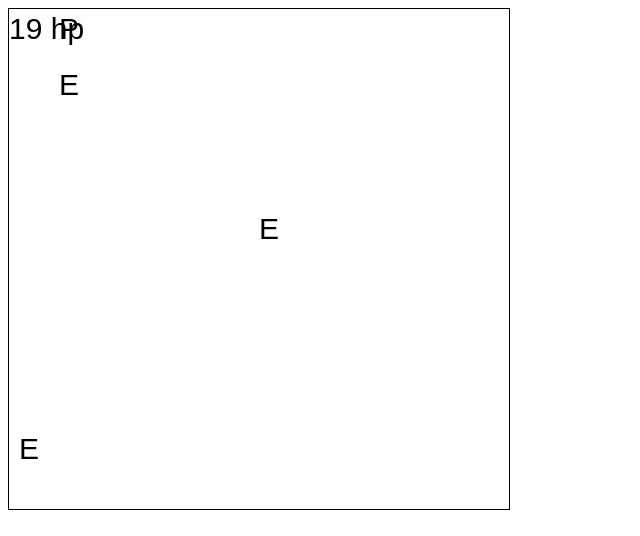
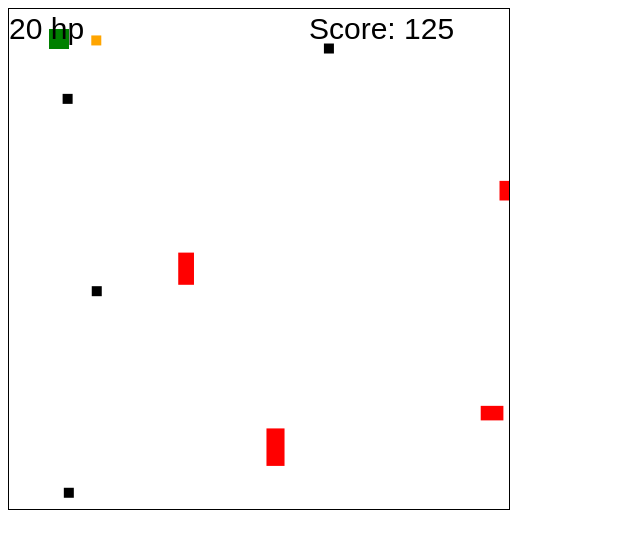
Before and after one commit to MrCuongDo/makingHTMLGame, a plain HTML site: page index.html in a window 1280 px wide. Shown: the whole page, without its empty margins (0-640 px from the left). Drawn offline with Linux system fonts and the light colour scheme.

Commit message:
now can loot upgrade and shoot bullet

```diff
--- a/index.html
+++ b/index.html
@@ -18,7 +18,8 @@
 	const DISTANCE_COLLIDING= 30;
 	let timeWhenGameStarted = Date.now();
 
-	var message = 'Bouncing';
+	var frameCount = 0;
+	var score = 0;
 
 	// player
 	let player = {
@@ -26,11 +27,17 @@
 		spdX: 40,
 		y: 30,
 		spdY: 5,
+		width: 20,
+		height: 20,
 		name:'P',
+		color: "green",
 		hp: 20
 	}
 
-	let enemyList = {}
+	let enemyList = {};
+	let upgradeList = {};
+	let bulletList = {};
+
 
 	//FUNCTION DECLARATION
 	getDistanceBetweenEntity = function (entity1, entity2) { // return distance (number)
@@ -39,27 +46,43 @@
 		return Math.sqrt(vx*vx + vy*vy);
 	}
 
+	// testCollisionEntity = function (entity1, entity2){ // return if colliding (true/false)
+	// 	let distance = getDistanceBetweenEntity(entity1,entity2);
+	// 	return distance < DISTANCE_COLLIDING; // return true neu distance nho hon 10
+	// }
 	testCollisionEntity = function (entity1, entity2){ // return if colliding (true/false)
-		let distance = getDistanceBetweenEntity(entity1,entity2);
-		return distance < DISTANCE_COLLIDING; // return true neu distance nho hon 10
+		let rect1 = {
+			x: entity1.x - entity1.width / 2,
+			y:  entity1.y - entity1.height / 2,
+			width: entity1.width,
+			height : entity1.height
+		}
+
+		let rect2 = {
+			x: entity2.x - entity2.width / 2,
+			y: entity2.y - entity2.height / 2,
+			width: entity2.width,
+			height : entity2.height
+		}
+		return testCollisionRectRect(rect1,rect2);
 	}
 
-	enemy = function (id, x, y, spdX, spdY) {
-		let enemy = {
-			x: x,
-			spdX: spdX,
-			y:y,
-			spdY: spdY,
-			name: "E" ,
-			id: id
-		}
-
-		enemyList[id] = enemy;
+	testCollisionRectRect =  function (rect1, rect2){
+		return rect1.x <= rect2.x + rect2.width
+			&& rect2.x <= rect1.x + rect1.width
+			&& rect1.y <= rect2.y + rect2.width
+			&& rect2.y <= rect1.y + rect1.width
 	}
 
 	document.onmousemove = function (mouse){
-		var mouseX = mouse.clientX;
-		var mouseY = mouse.clientY;
+		var mouseX = mouse.clientX - document.getElementById('ctx').getBoundingClientRect().left;
+		var mouseY = mouse.clientY - document.getElementById('ctx').getBoundingClientRect().top;
+
+		if(mouseX < player.width/2) mouseX=player.width/2;
+		if(mouseY < player.height/2) mouseY=player.height/2;
+
+		if(mouseX > WIDTH - player.width/2) mouseX=WIDTH - player.width/2;
+		if(mouseY > HEIGHT - player.height/2) mouseY=HEIGHT - player.height/2;
 
 		player.x = mouseX;
 		player.y = mouseY;
@@ -85,11 +108,122 @@
 	}
 
 	drawEntity = function (something){
-		ctx.fillText(something.name,something.x,something.y);
+		ctx.save();
+		ctx.fillStyle = something.color;
+		ctx.fillRect(something.x-something.width / 2,something.y - something.height / 2,something.width ,something.height);
+		ctx.restore();
+	}
+
+	enemy = function (id, x, y, spdX, spdY,width,height) {
+		let enemy = {
+			x: x,
+			spdX: spdX,
+			y:y,
+			spdY: spdY,
+			width : width,
+			height: height,
+			name: "E" ,
+			color: "red",
+			id: id
+		}
+
+		enemyList[id] = enemy;
+	}
+
+	randomlyGenerateEnemy = function(){
+        //Math.random() returns a number between 0 and 1
+        var x = Math.random()*WIDTH;
+        var y = Math.random()*HEIGHT;
+        var height = 10 + Math.random()*30;     //between 10 and 40
+        var width = 10 + Math.random()*30;
+        var id = Math.random();
+        var spdX = 5 + Math.random() * 5;
+        var spdY = 5 + Math.random() * 5;
+        enemy(id,x,y,spdX,spdY,width,height);
+	}
+
+	upgrade = function (id, x, y, spdX, spdY,width,height) {
+			let upgrade = {
+				x: x,
+				spdX: spdX,
+				y:y,
+				spdY: spdY,
+				width : width,
+				height: height,
+				name: "U" ,
+				color: "orange",
+				id: id
+			}
+
+			upgradeList[id] = upgrade;
+		}
+
+	randomlyGenerateUpgrade = function(){
+        //Math.random() returns a number between 0 and 1
+        var x = Math.random()*WIDTH;
+        var y = Math.random()*HEIGHT;
+        var height = 10 ;     //between 10 and 40
+        var width = 10 ;
+        var id = Math.random();
+        var spdX = 0;
+        var spdY = 0;
+        upgrade(id,x,y,spdX,spdY,width,height);
+	}
+
+	Bullet = function (id,x,y,spdX,spdY,width,height){
+        var asd = {
+            x:x,
+            spdX:spdX,
+            y:y,
+            spdY:spdY,
+            name:'E',
+            id:id,
+            width:width,
+            height:height,
+            color:'black',
+        };
+        bulletList[id] = asd;
+	}
+
+	randomlyGenerateBullet = function(){
+        //Math.random() returns a number between 0 and 1
+        var x = player.x;
+        var y = player.y;
+        var height = 10;
+        var width = 10;
+        var id = Math.random();
+
+        var angle = Math.random()*360;
+        var spdX = Math.cos(angle/180*Math.PI)*5;
+        var spdY = Math.sin(angle/180*Math.PI)*5;
+        Bullet(id,x,y,spdX,spdY,width,height);
 	}
 
 	update = function (){
 		ctx.clearRect(0,0,WIDTH,HEIGHT); // xoa het noi dung trong canvas truoc khi ve lai
+		frameCount++;
+		score++;
+		if(frameCount % 100 === 0)
+			randomlyGenerateEnemy();
+
+		if(frameCount % 75 === 0)
+			randomlyGenerateUpgrade();
+
+		if(frameCount % 25 === 0)
+			randomlyGenerateBullet();
+
+ 		for(var key in bulletList){
+            updateEntity(bulletList[key]);
+        }
+
+		for(var upgradeIndex in upgradeList){
+			updateEntity(upgradeList[upgradeIndex]);
+			var isColliding = testCollisionEntity(player,upgradeList[upgradeIndex]);
+            if(isColliding){
+                score += 1000;
+                delete upgradeList[upgradeIndex];
+            }
+		}
 
 		for(var enemyIndex in enemyList){
 			// console.log(key);
@@ -98,22 +232,35 @@
 			var colliding = testCollisionEntity(player,enemyList[enemyIndex]);
 			if(colliding){
 				player.hp -= 1;
-				if(player.hp <= 0) {
-					let timeSurvived = Date.now() - timeWhenGameStarted;
-					console.log(`you lost! You servived for ${timeSurvived} ms!`);
-					timeWhenGameStarted = Date.now();
-					player.hp = 10;
-				}
+
 			}
+		}
+		if(player.hp <= 0) {
+			let timeSurvived = Date.now() - timeWhenGameStarted;
+			console.log(`you lost! You servived for ${timeSurvived} ms!`);
+			startNewGame();
 		}
 
 		drawEntity(player);
 		ctx.fillText(`${player.hp} hp `,0,30);
+		ctx.fillText(`Score: ${score} `,300,30);
 	}
 
-	enemy('E1', 150, 350, 10, 15);
-	enemy('E2', 250, 150, 30, 25);
-	enemy('E3', 170, 150, 15, 32);
+	startNewGame = function () {
+		player.hp = 20;
+		timeWhenGameStarted = Date.now();
+		frameCount = 0;
+		score = 0;
+		enemyList = {};
+		upgradeList = {};
+		bulletList = {};
+		randomlyGenerateEnemy();
+		randomlyGenerateEnemy();
+		randomlyGenerateEnemy();
+	}
 
-	setInterval(update, 80);
+	// start game
+	startNewGame();
+
+	setInterval(update, 40);
 </script>
```
